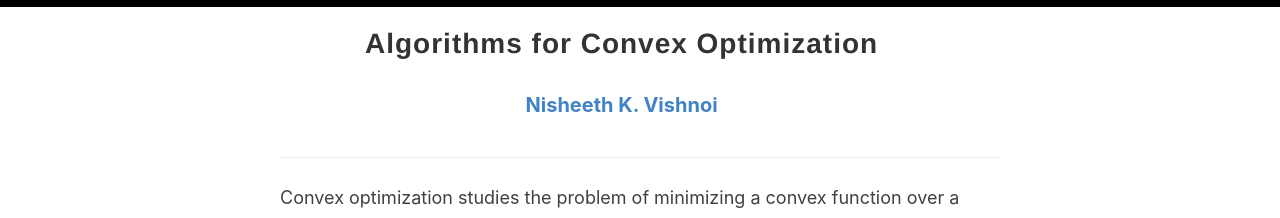
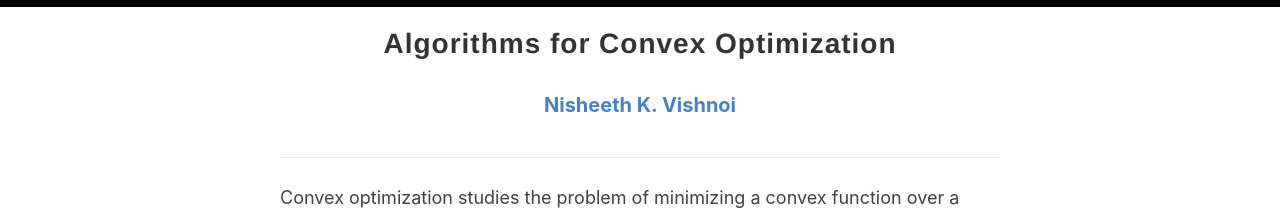
Before and after one commit to convex-optimization/convex-optimization.github.io, a Jekyll site: the page built from index.html, in a window 1280 px wide. Shown: the top 218 px of the page. Built offline with Jekyll 4.4.1, drawn with Linux system fonts in a browser that asks for light colours; the list of posts is cut into pages by our own code.

Commit message:
Fix title centering

```diff
--- a/_layouts/default.html
+++ b/_layouts/default.html
@@ -46,10 +46,9 @@
       <div class="wrapper-masthead">
         <div class="container">
           <header class="masthead clearfix">
-            <a href="{{ site.baseurl }}/" class="site-avatar"><img src="{{ site.baseurl }}{{ site.avatar }}" alt="{{ site.title }}" /></a>
 
-            <div class="site-info">
-              <h1 class="site-name"><a href="{{ site.baseurl }}/"><b>{{ site.name }}</b></a></h1>
+            <div class="site-info" style="text-align:center;">
+              <h1 class="site-name" style="text-align:center;"><a href="{{ site.baseurl }}/"><b>{{ site.name }}</b></a></h1>
               <h3 style="text-align:center;"><a href="{{ site.authorWebsite }}">{{ site.author }}</a></h3>
               <!-- <p class="site-description">{{ site.description }}</p>  -->
             </div>
--- a/assets/style.scss
+++ b/assets/style.scss
@@ -295,7 +295,7 @@ p > img {
 }
 
 .site-info {
-  float: left;
+  float: center;
 
   @include mobile {
     float: none;
```
